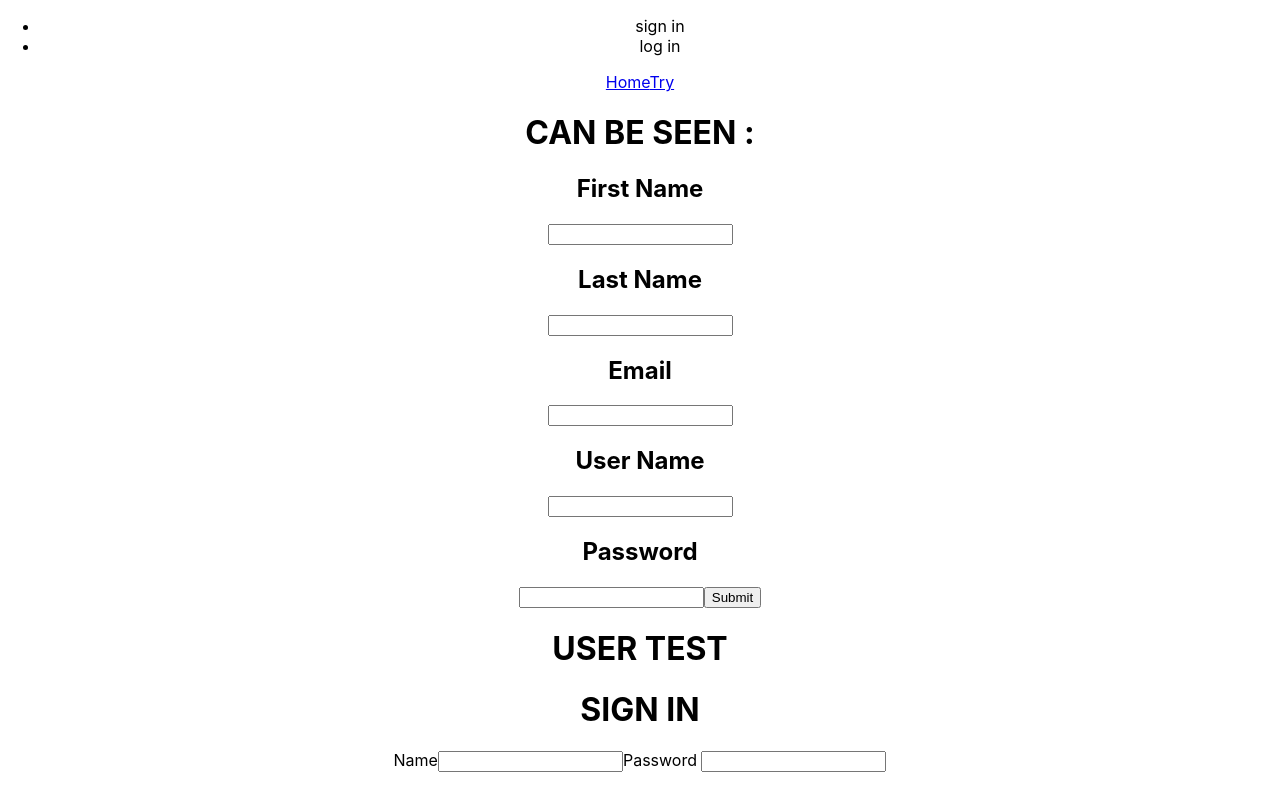
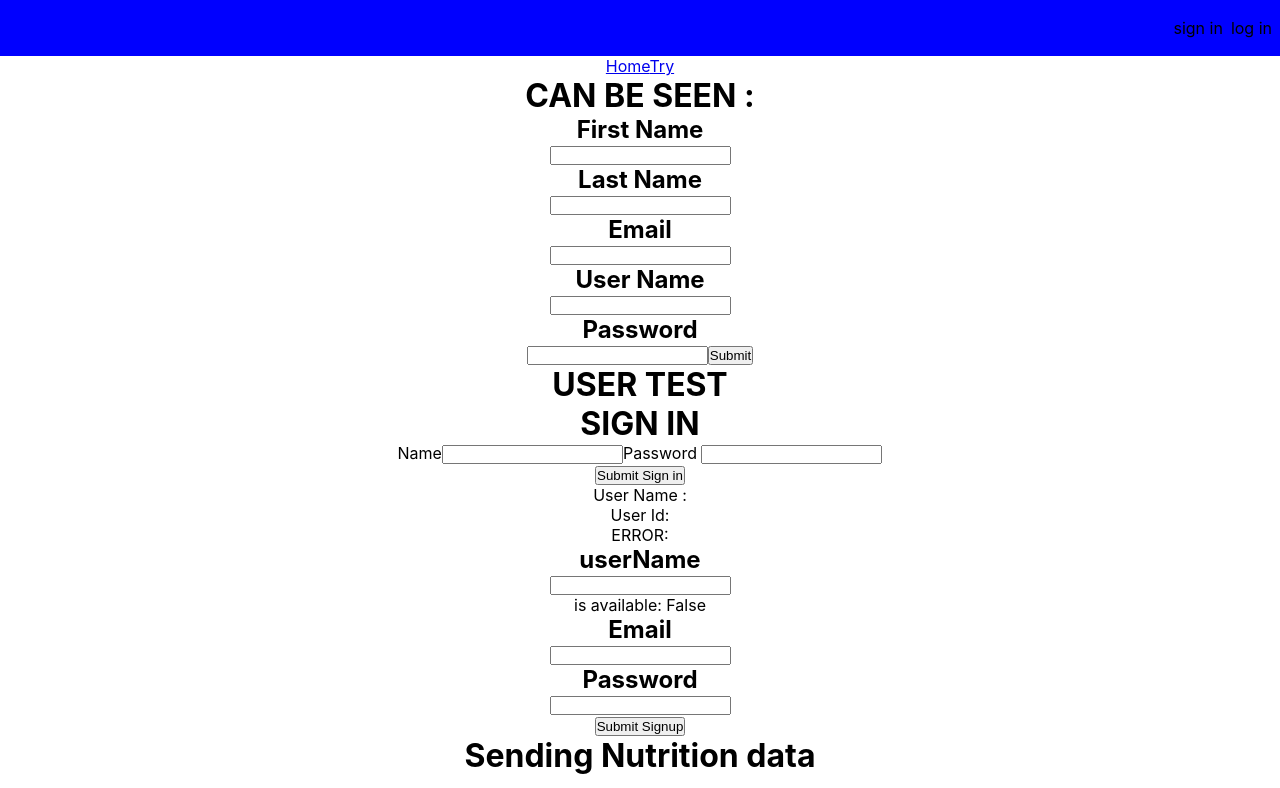
Before and after one commit to cat403/ex_2_front, a React (Create React App) app: page /try in a window 1280 px wide. Shown: the top 788 px of the page. Built offline with nearby package versions, Linux system fonts and the light colour scheme; no server answers.

Commit message:
added a useEffect to nav to repopulate user info on refresh if signed in

```diff
--- a/src/api/index.js
+++ b/src/api/index.js
@@ -3,6 +3,10 @@ import axios from "axios";
 const url = "http://localhost:8000/";
 
 export const tryPost = (data) => axios.post(`${url}try`, data);
+export const getUserInfo = (userId) =>
+  axios.get(`${url}login/existing-user/${userId}`, {
+    headers: { Authorization: localStorage.getItem("jwt") },
+  });
 export const sendSignup = (userInfo) =>
   axios.post(`${url}login/new-user`, { ...userInfo, action: "signup" });
 export const sendSignin = (userInfo) =>
--- a/src/components/NavBar.js
+++ b/src/components/NavBar.js
@@ -1,18 +1,39 @@
 import React from "react";
-import { useSelector } from "react-redux";
-
+import "./componentCSS/NavBar.css";
+import { Link } from "react-router-dom";
+import { useSelector, useDispatch } from "react-redux";
+import { getUserInfo } from "../redux/actions";
+//  <Link to="/">Home</Link>
+// <Link to="/try">Try</Link
 function NavBar() {
   let isLoggedIn = localStorage.getItem("id");
+  //
+  //
+  //
+  //
+  const dispatch = useDispatch();
+  React.useEffect(() => {
+    dispatch(getUserInfo(localStorage.getItem("id")));
+  }, []);
+
   let user = useSelector((state) => state.user);
   return (
     <nav className="navbar">
-      {isLoggedIn ? (
+      {isLoggedIn && user ? (
         <ul className="navbar-nav">
-          <li>HELLLLLO {user.userName}</li>
+          <li>
+            <Link to="/">{user?.userName}</Link>
+          </li>
+          <li>
+            <Link to="/try">Try</Link>
+          </li>
+          <li>HELLLLLO {user?.userName}</li>
+          <li>HELLLLLO {user?.userName}</li>
+          <li>HELLLLLO {user?.userName}</li>
         </ul>
       ) : (
         <ul className="navbar-nav">
-          <li>sign in</li> <li>log in</li>{" "}
+          <li>sign in</li> <li>log in</li>
         </ul>
       )}
     </nav>
--- /dev/null
+++ b/src/components/componentCSS/NavBar.css
@@ -0,0 +1,19 @@
+.navbar {
+  background-color: blue;
+  height: 7vh;
+  display: flex;
+  align-items: center;
+  justify-content: flex-end;
+}
+.navbar-nav {
+  list-style: none;
+  display: flex;
+  flex-direction: row;
+}
+.navbar-nav li {
+  margin: 0 0.5rem 0 0;
+}
+.navbar-nav li a {
+  color: inherit;
+  text-decoration: inherit;
+}
--- a/src/index.css
+++ b/src/index.css
@@ -1,3 +1,8 @@
+* {
+  margin: 0;
+  padding: 0;
+  box-sizing: border-box;
+}
 body {
   margin: 0;
   font-family: -apple-system, BlinkMacSystemFont, "Segoe UI", "Roboto", "Oxygen",
--- a/src/redux/actions/index.js
+++ b/src/redux/actions/index.js
@@ -19,18 +19,28 @@ export const clearErrorMessage = () => (dispatch) => {
 export const setUserId = (userId) => (dispatch) => {
   dispatch({ type: "SET_USERID", payload: userId });
 };
+//poplate user state
+export const getUserInfo = (userId) => async (dispatch) => {
+  try {
+    const response = await api.getUserInfo(userId);
+    dispatch({ type: "GET_USER", payload: response.data });
+  } catch (error) {
+    window.console.error(error);
+  }
+};
 //auth
 export const sendSignin = (userInfo) => async (dispatch) => {
+  const clearUser = () => {
+    localStorage.clear();
+    dispatch({ type: "LOG_OUT" });
+  };
   try {
     const twoHours = 7200000;
     const response = await api.sendSignin(userInfo);
     localStorage.setItem("jwt", response.data.token);
     localStorage.setItem("id", response.data.user._id);
     dispatch({ type: "SIGNIN", payload: response.data });
-    setTimeout(() => {
-      localStorage.clear();
-      dispatch({ type: "LOG_OUT" });
-    }, twoHours);
+    setTimeout(clearUser, twoHours);
   } catch (error) {
     window.console.log(error);
   }
@@ -38,14 +48,15 @@ export const sendSignin = (userInfo) => async (dispatch) => {
 export const sendSignup = (userInfo) => async (dispatch) => {
   try {
     const response = await api.sendSignup(userInfo);
+    const clearUser = () => {
+      localStorage.clear();
+      dispatch({ type: "LOG_OUT" });
+    };
     dispatch({ type: "REGISTER", payload: response.data });
     localStorage.setItem("jwt", response.data.token);
     localStorage.setItem("id", response.data.user._id);
     const twoHours = 7200000;
-    setTimeout(() => {
-      localStorage.clear();
-      dispatch({ type: "LOG_OUT" });
-    }, twoHours);
+    setTimeout(clearUser, twoHours);
   } catch (error) {
     window.console.error(error);
   }
--- a/src/redux/reducers/index.js
+++ b/src/redux/reducers/index.js
@@ -14,6 +14,8 @@ const reducer = (state = {}, action) => {
         ...state,
         ...action.payload,
       };
+    case "GET_USER":
+      return { ...state, user: { ...action.payload } };
     case "CHECK_DB_AVAILABILITY":
       return { ...state, available: action.payload.available };
     case "CLEAR_ERROR":
```
